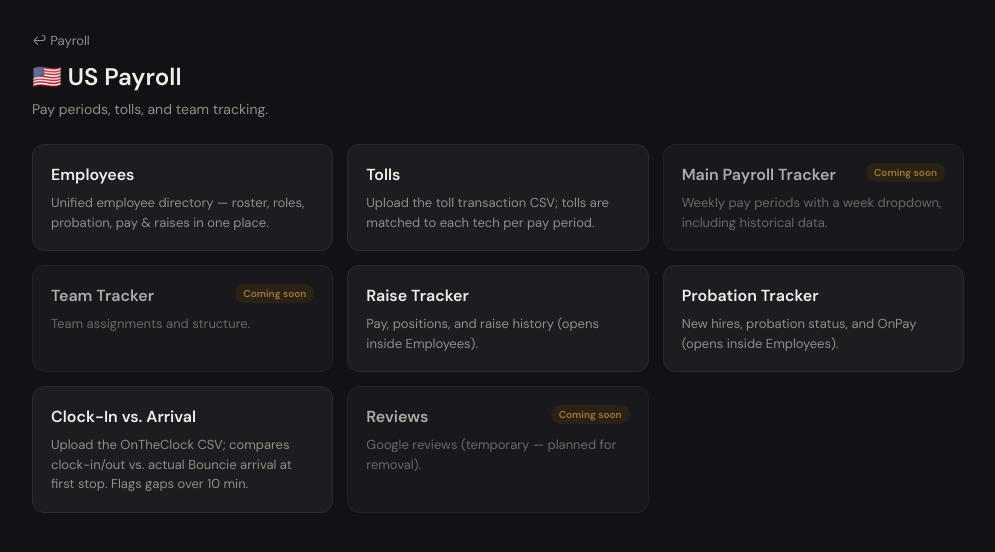
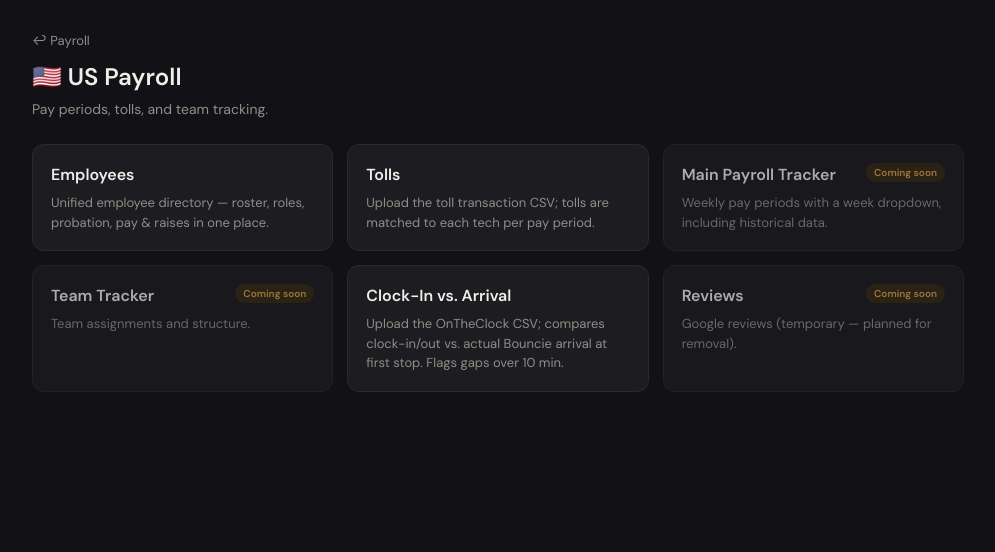
Before and after one commit to mpaulo-critterstop/ar-management, a Next.js app: page /payroll/us in a window 1280 px wide. Shown: the top 552 px of the page, without its empty margins (142-1137 px from the left). Built offline with nearby package versions, Linux system fonts and the light colour scheme; no server answers.

Commit message:
US Payroll dashboard: remove standalone Raise Tracker + Probation Tracker tiles — both now live inside the Employees module (accessible via its drill-in buttons).

```diff
--- a/src/app/payroll/us/page.tsx
+++ b/src/app/payroll/us/page.tsx
@@ -7,8 +7,6 @@ const SECTIONS = [
   { title: 'Tolls', desc: 'Upload the toll transaction CSV; tolls are matched to each tech per pay period.', href: '/payroll/us/tolls', status: 'available' as const },
   { title: 'Main Payroll Tracker', desc: 'Weekly pay periods with a week dropdown, including historical data.', href: '/payroll/us/tracker', status: 'coming-soon' as const },
   { title: 'Team Tracker', desc: 'Team assignments and structure.', href: '/payroll/us/team', status: 'coming-soon' as const },
-  { title: 'Raise Tracker', desc: 'Pay, positions, and raise history (opens inside Employees).', href: '/payroll/employees', status: 'available' as const },
-  { title: 'Probation Tracker', desc: 'New hires, probation status, and OnPay (opens inside Employees).', href: '/payroll/employees', status: 'available' as const },
   { title: 'Clock-In vs. Arrival', desc: 'Upload the OnTheClock CSV; compares clock-in/out vs. actual Bouncie arrival at first stop. Flags gaps over 10 min.', href: '/payroll/us/clock-vs-arrival', status: 'available' as const },
   { title: 'Reviews', desc: 'Google reviews (temporary — planned for removal).', href: '/payroll/us/reviews', status: 'coming-soon' as const },
 ];
```
